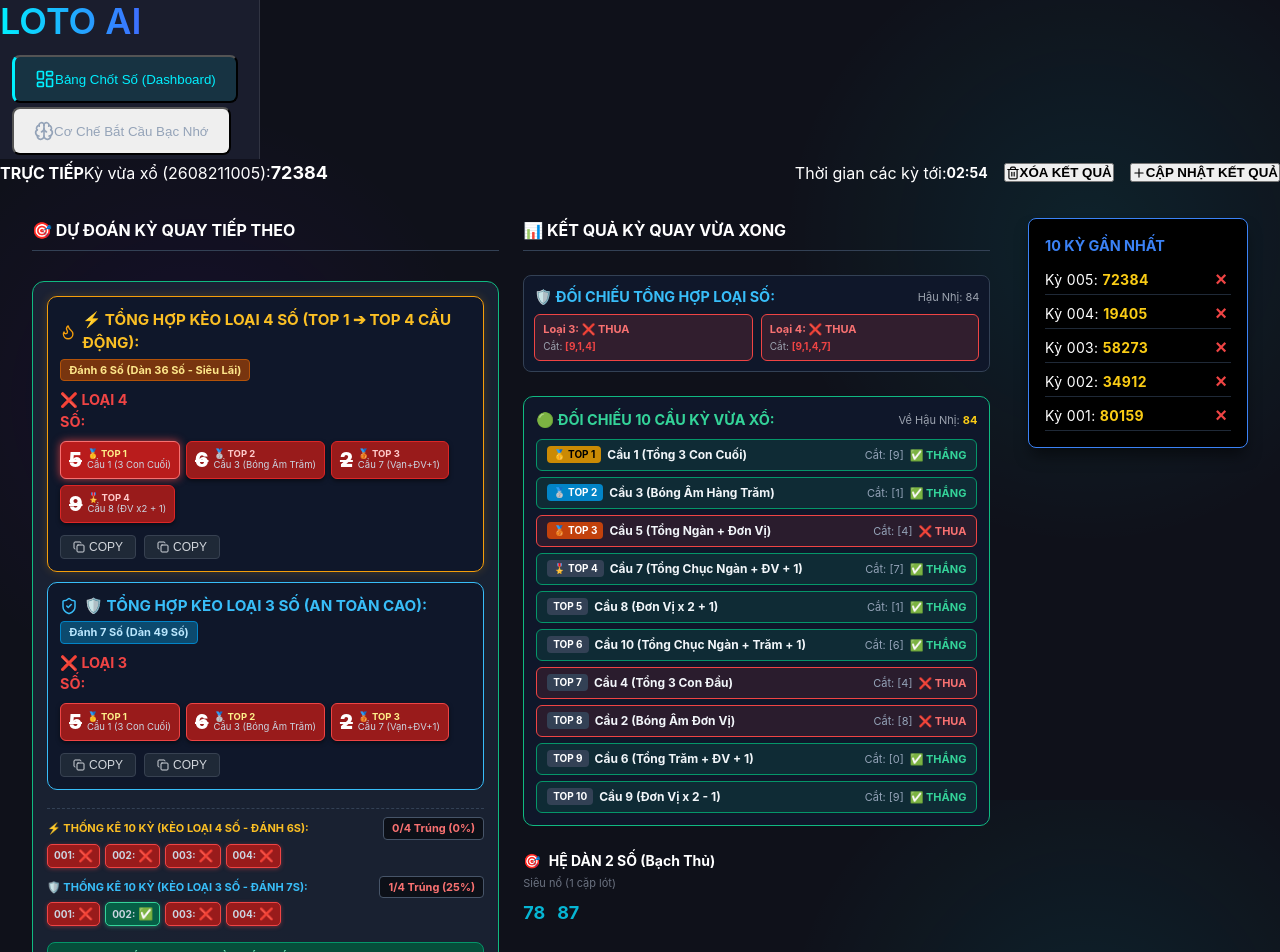
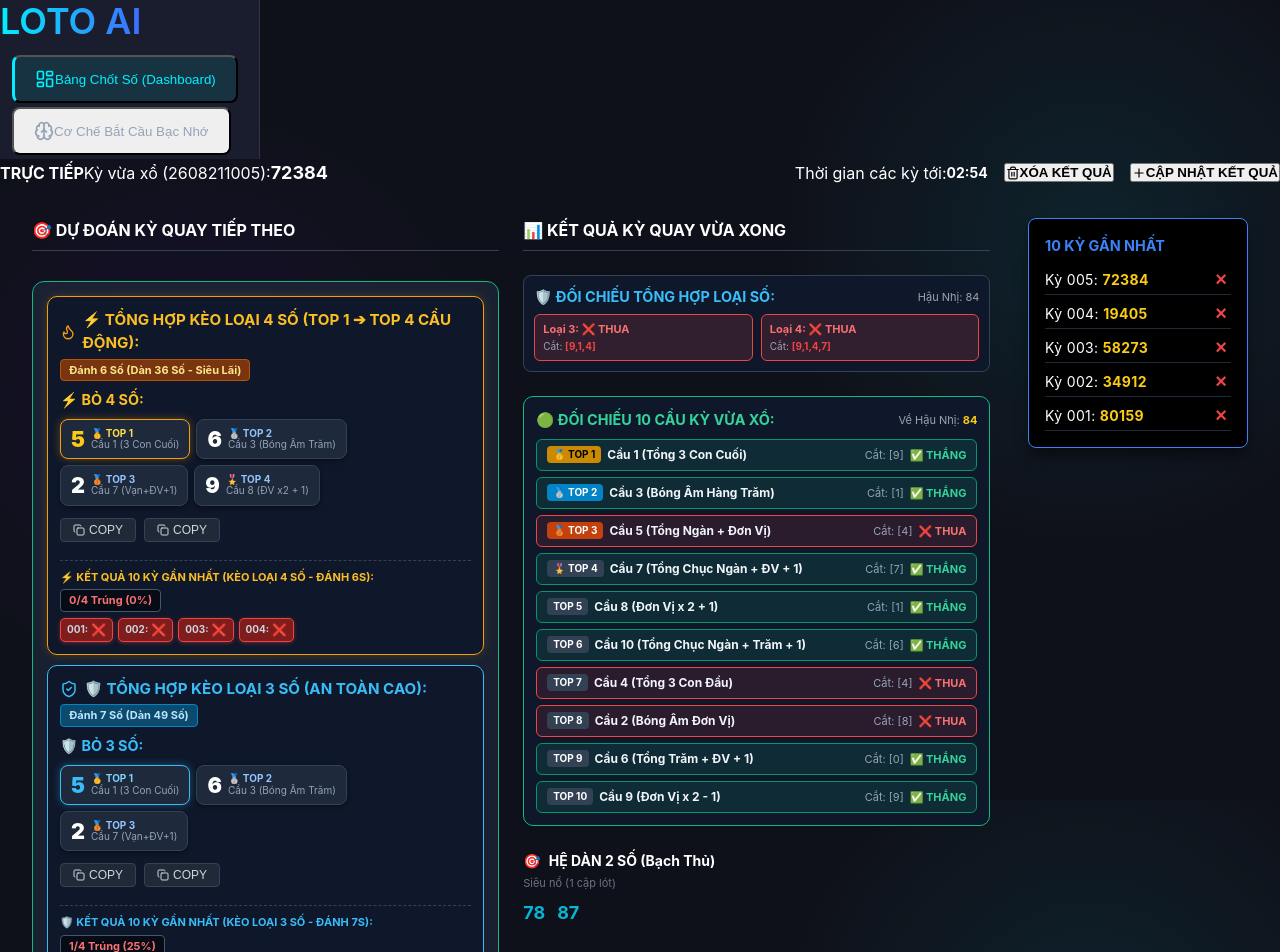
Before and after one commit to quanglevy/lotobet-ai, a React (Vite) app: page / in a window 1280 px wide. Shown: the top 952 px of the page. Built offline with nearby package versions, Linux system fonts and the light colour scheme.

Commit message:
Deploy Lotobet AI web app

```diff
--- a/src/App.jsx
+++ b/src/App.jsx
@@ -39,16 +39,14 @@ const ExecutiveDashboard = ({
   const rate4 = total > 0 ? Math.round((wins4 / total) * 100) : 0;
   const rate3 = total > 0 ? Math.round((wins3 / total) * 100) : 0;
 
-  const renderStreak10 = () => {
+  const renderStreak10Loai4 = () => {
     if (!historyList10 || historyList10.length === 0) return null;
 
     return (
-      <div style={{ marginTop: '8px', paddingTop: '8px', borderTop: '1px dashed #334155', display: 'flex', flexDirection: 'column', gap: '8px' }}>
-        {/* Kèo Loại 4 Số 10 Kỳ (Chủ lực) */}
-        <div style={{ display: 'flex', flexDirection: 'column', gap: '4px' }}>
+      <div style={{ marginTop: '10px', paddingTop: '8px', borderTop: '1px dashed #334155', display: 'flex', flexDirection: 'column', gap: '6px' }}>
         <div style={{ display: 'flex', justifyContent: 'space-between', alignItems: 'center', flexWrap: 'wrap', gap: '4px' }}>
           <span style={{ fontSize: '11px', color: '#fbbf24', fontWeight: 'bold' }}>
-              ⚡ THỐNG KÊ 10 KỲ (KÈO LOẠI 4 SỐ - ĐÁNH 6S):
+            ⚡ KẾT QUẢ 10 KỲ GẦN NHẤT (KÈO LOẠI 4 SỐ - ĐÁNH 6S):
           </span>
           <span style={{ fontSize: '11px', fontWeight: 'bold', color: wins4 >= 7 ? '#34d399' : (wins4 >= 5 ? '#fbbf24' : '#f87171'), backgroundColor: 'rgba(0,0,0,0.5)', padding: '2px 8px', borderRadius: '4px', border: '1px solid #475569' }}>
             {wins4}/{total} Trúng ({rate4}%)
@@ -62,9 +60,9 @@ const ExecutiveDashboard = ({
             return (
               <div
                 key={idx}
-                  title={`Kỳ ${drawNum}: ${isWin ? 'Trúng (Thắng)' : 'Trượt (Thua)'} | Về Hậu: ${h.resultHau || ''} | Cắt: [${(h.pLoaiSo?.loai4 || []).join(',')}]`}
+                title={`Kỳ ${drawNum}: ${isWin ? 'Trúng (Thắng)' : 'Trượt (Thua)'} | Về Hậu: ${h.resultHau || ''} | Bỏ 4 số: [${(h.pLoaiSo?.loai4 || []).join(',')}]`}
                 style={{
-                    backgroundColor: isWin ? '#065f46' : '#991b1b',
+                  backgroundColor: isWin ? '#065f46' : '#7f1d1d',
                   border: isWin ? '1px solid #34d399' : '1px solid #ef4444',
                   color: 'white',
                   borderRadius: '5px',
@@ -84,12 +82,17 @@ const ExecutiveDashboard = ({
           })}
         </div>
       </div>
+    );
+  };
 
-        {/* Kèo Loại 3 Số 10 Kỳ */}
-        <div style={{ display: 'flex', flexDirection: 'column', gap: '4px' }}>
+  const renderStreak10Loai3 = () => {
+    if (!historyList10 || historyList10.length === 0) return null;
+
+    return (
+      <div style={{ marginTop: '10px', paddingTop: '8px', borderTop: '1px dashed #334155', display: 'flex', flexDirection: 'column', gap: '6px' }}>
         <div style={{ display: 'flex', justifyContent: 'space-between', alignItems: 'center', flexWrap: 'wrap', gap: '4px' }}>
           <span style={{ fontSize: '11px', color: '#38bdf8', fontWeight: 'bold' }}>
-              🛡️ THỐNG KÊ 10 KỲ (KÈO LOẠI 3 SỐ - ĐÁNH 7S):
+            🛡️ KẾT QUẢ 10 KỲ GẦN NHẤT (KÈO LOẠI 3 SỐ - ĐÁNH 7S):
           </span>
           <span style={{ fontSize: '11px', fontWeight: 'bold', color: wins3 >= 7 ? '#34d399' : (wins3 >= 5 ? '#fbbf24' : '#f87171'), backgroundColor: 'rgba(0,0,0,0.5)', padding: '2px 8px', borderRadius: '4px', border: '1px solid #475569' }}>
             {wins3}/{total} Trúng ({rate3}%)
@@ -103,9 +106,9 @@ const ExecutiveDashboard = ({
             return (
               <div
                 key={idx}
-                  title={`Kỳ ${drawNum}: ${isWin ? 'Trúng (Thắng)' : 'Trượt (Thua)'} | Về Hậu: ${h.resultHau || ''} | Cắt: [${(h.pLoaiSo?.loai3 || []).join(',')}]`}
+                title={`Kỳ ${drawNum}: ${isWin ? 'Trúng (Thắng)' : 'Trượt (Thua)'} | Về Hậu: ${h.resultHau || ''} | Bỏ 3 số: [${(h.pLoaiSo?.loai3 || []).join(',')}]`}
                 style={{
-                    backgroundColor: isWin ? '#065f46' : '#991b1b',
+                  backgroundColor: isWin ? '#065f46' : '#7f1d1d',
                   border: isWin ? '1px solid #34d399' : '1px solid #ef4444',
                   color: 'white',
                   borderRadius: '5px',
@@ -123,7 +126,6 @@ const ExecutiveDashboard = ({
               </div>
             );
           })}
-          </div>
         </div>
       </div>
     );
@@ -254,7 +256,7 @@ const ExecutiveDashboard = ({
               <div style={{ display: 'flex', flexDirection: 'column', gap: '8px' }}>
                 {/* 4 Số Bỏ Cụ Thể Theo Từng TOP */}
                 <div style={{ display: 'flex', alignItems: 'center', gap: '8px', flexWrap: 'wrap' }}>
-                  <span style={{ color: '#ef4444', fontWeight: 'bold', fontSize: '0.9rem', width: '95px' }}>❌ LOẠI 4 SỐ:</span>
+                  <span style={{ color: '#fbbf24', fontWeight: 'bold', fontSize: '0.9rem', width: '95px' }}>⚡ BỎ 4 SỐ:</span>
                   <div style={{ display: 'flex', gap: '6px', flexWrap: 'wrap' }}>
                     {(loaiSo?.loai4Details || []).length > 0 ? (
                       loaiSo.loai4Details.map((item, i) => (
@@ -264,26 +266,26 @@ const ExecutiveDashboard = ({
                           style={{
                             display: 'flex',
                             alignItems: 'center',
-                            gap: '5px',
-                            backgroundColor: i === 0 ? '#b91c1c' : '#991b1b',
-                            padding: '3px 8px',
-                            borderRadius: '6px',
-                            boxShadow: i === 0 ? '0 0 8px rgba(239, 68, 68, 0.8)' : '0 2px 4px rgba(0,0,0,0.5)',
-                            border: i === 0 ? '1px solid #f87171' : '1px solid #dc2626'
+                            gap: '6px',
+                            backgroundColor: '#1e293b',
+                            padding: '3px 10px',
+                            borderRadius: '8px',
+                            boxShadow: i === 0 ? '0 0 8px rgba(245, 158, 11, 0.35)' : '0 2px 4px rgba(0,0,0,0.4)',
+                            border: i === 0 ? '1.5px solid #f59e0b' : '1px solid #334155'
                           }}
                         >
-                          <span style={{ color: 'white', fontWeight: '900', fontSize: '1.25rem', textDecoration: 'line-through' }}>
+                          <span style={{ color: i === 0 ? '#facc15' : '#ffffff', fontWeight: '900', fontSize: '1.35rem' }}>
                             {item.digit}
                           </span>
-                          <div style={{ display: 'flex', flexDirection: 'column', fontSize: '9.5px', lineHeight: '1.1' }}>
-                            <span style={{ color: i === 0 ? '#fef08a' : '#fecaca', fontWeight: 'bold' }}>{item.rankBadge}</span>
-                            <span style={{ color: '#cbd5e1' }}>{item.bridgeName}</span>
+                          <div style={{ display: 'flex', flexDirection: 'column', fontSize: '10px', lineHeight: '1.15' }}>
+                            <span style={{ color: i === 0 ? '#fde047' : '#93c5fd', fontWeight: 'bold' }}>{item.rankBadge}</span>
+                            <span style={{ color: '#94a3b8' }}>{item.bridgeName}</span>
                           </div>
                         </div>
                       ))
                     ) : (loaiSo?.loai4 || []).map((n, i) => (
-                      <div key={i} style={{ display: 'flex', alignItems: 'center', gap: '5px', backgroundColor: '#ef4444', padding: '2px 8px', borderRadius: '6px' }}>
-                        <span style={{ color: 'white', fontWeight: '900', fontSize: '1.25rem', textDecoration: 'line-through' }}>{n}</span>
+                      <div key={i} style={{ display: 'flex', alignItems: 'center', gap: '5px', backgroundColor: '#1e293b', padding: '3px 10px', borderRadius: '8px', border: '1px solid #334155' }}>
+                        <span style={{ color: '#ffffff', fontWeight: '900', fontSize: '1.35rem' }}>{n}</span>
                       </div>
                     ))}
                   </div>
@@ -296,6 +298,9 @@ const ExecutiveDashboard = ({
                     {renderCopyButton(loaiSo?.dan16 || [], "⚡ Dàn 16 Số (Bắt 4 Số Loại)")}
                   </div>
                 )}
+
+                {/* Thống kê 10 kỳ trực tiếp ngay trong Kèo Loại 4 Số */}
+                {renderStreak10Loai4()}
               </div>
             </div>
 
@@ -313,35 +318,36 @@ const ExecutiveDashboard = ({
               <div style={{ display: 'flex', flexDirection: 'column', gap: '8px' }}>
                 {/* 3 Số Bỏ Cụ Thể */}
                 <div style={{ display: 'flex', alignItems: 'center', gap: '8px', flexWrap: 'wrap' }}>
-                  <span style={{ color: '#ef4444', fontWeight: 'bold', fontSize: '0.9rem', width: '95px' }}>❌ LOẠI 3 SỐ:</span>
+                  <span style={{ color: '#38bdf8', fontWeight: 'bold', fontSize: '0.9rem', width: '95px' }}>🛡️ BỎ 3 SỐ:</span>
                   <div style={{ display: 'flex', gap: '6px', flexWrap: 'wrap' }}>
                     {(loaiSo?.loai3Details || []).length > 0 ? (
                       loaiSo.loai3Details.map((item, i) => (
                         <div
                           key={i}
+                          title={`${item.rankBadge}: ${item.bridgeName} | Trạng thái: ${item.statusLabel} | Điểm AI: ${item.aiScore}đ`}
                           style={{
                             display: 'flex',
                             alignItems: 'center',
-                            gap: '5px',
-                            backgroundColor: '#991b1b',
-                            padding: '3px 8px',
-                            borderRadius: '6px',
-                            boxShadow: '0 2px 4px rgba(0,0,0,0.5)',
-                            border: '1px solid #ef4444'
+                            gap: '6px',
+                            backgroundColor: '#1e293b',
+                            padding: '3px 10px',
+                            borderRadius: '8px',
+                            boxShadow: i === 0 ? '0 0 8px rgba(56, 189, 248, 0.35)' : '0 2px 4px rgba(0,0,0,0.4)',
+                            border: i === 0 ? '1.5px solid #38bdf8' : '1px solid #334155'
                           }}
                         >
-                          <span style={{ color: 'white', fontWeight: '900', fontSize: '1.25rem', textDecoration: 'line-through' }}>
+                          <span style={{ color: i === 0 ? '#38bdf8' : '#ffffff', fontWeight: '900', fontSize: '1.35rem' }}>
                             {item.digit}
                           </span>
-                          <div style={{ display: 'flex', flexDirection: 'column', fontSize: '9.5px', lineHeight: '1.1' }}>
-                            <span style={{ color: '#fef08a', fontWeight: 'bold' }}>{item.rankBadge}</span>
-                            <span style={{ color: '#cbd5e1' }}>{item.bridgeName}</span>
+                          <div style={{ display: 'flex', flexDirection: 'column', fontSize: '10px', lineHeight: '1.15' }}>
+                            <span style={{ color: i === 0 ? '#7dd3fc' : '#93c5fd', fontWeight: 'bold' }}>{item.rankBadge}</span>
+                            <span style={{ color: '#94a3b8' }}>{item.bridgeName}</span>
                           </div>
                         </div>
                       ))
                     ) : (loaiSo?.loai3 || []).map((n, i) => (
-                      <div key={i} style={{ display: 'flex', alignItems: 'center', gap: '5px', backgroundColor: '#ef4444', padding: '2px 8px', borderRadius: '6px' }}>
-                        <span style={{ color: 'white', fontWeight: '900', fontSize: '1.25rem', textDecoration: 'line-through' }}>{n}</span>
+                      <div key={i} style={{ display: 'flex', alignItems: 'center', gap: '5px', backgroundColor: '#1e293b', padding: '3px 10px', borderRadius: '8px', border: '1px solid #334155' }}>
+                        <span style={{ color: '#ffffff', fontWeight: '900', fontSize: '1.35rem' }}>{n}</span>
                       </div>
                     ))}
                   </div>
@@ -354,11 +360,11 @@ const ExecutiveDashboard = ({
                     {renderCopyButton(loaiSo?.dan9 || [], "🎯 Dàn 9 Số (Bắt 3 Số Loại)")}
                   </div>
                 )}
+
+                {/* Thống kê 10 kỳ trực tiếp ngay trong Kèo Loại 3 Số */}
+                {renderStreak10Loai3()}
               </div>
             </div>
-
-            {/* Thống kê 10 kỳ gần nhất cho cả 2 kèo */}
-            {renderStreak10()}
 
             {/* ========================================================================= */}
             {/* PHẦN 2: 🟢 BẢNG XẾP HẠNG 10 CẦU BẮT SỐ ĐỘNG (TOP 1 ➔ TOP 10) */}
@@ -453,8 +459,8 @@ const ExecutiveDashboard = ({
                         </div>
 
                         <div style={{ display: 'flex', alignItems: 'center', gap: '6px' }}>
-                          <span style={{ color: '#ef4444', fontWeight: 'bold', fontSize: '12px' }}>❌ LOẠI:</span>
-                          <span style={{ backgroundColor: '#ef4444', color: 'white', fontWeight: '900', fontSize: '1.25rem', padding: '1px 10px', borderRadius: '6px', textDecoration: 'line-through', boxShadow: '0 2px 4px rgba(0,0,0,0.5)' }}>
+                          <span style={{ color: '#fbbf24', fontWeight: 'bold', fontSize: '12px' }}>LOẠI:</span>
+                          <span style={{ backgroundColor: '#1e293b', color: '#f8fafc', fontWeight: '900', fontSize: '1.3rem', padding: '2px 10px', borderRadius: '6px', border: '1px solid #475569', boxShadow: '0 2px 4px rgba(0,0,0,0.5)' }}>
                             {b.predDigit}
                           </span>
                         </div>
```
Lines whose indentation alone changed are shown as unchanged.
